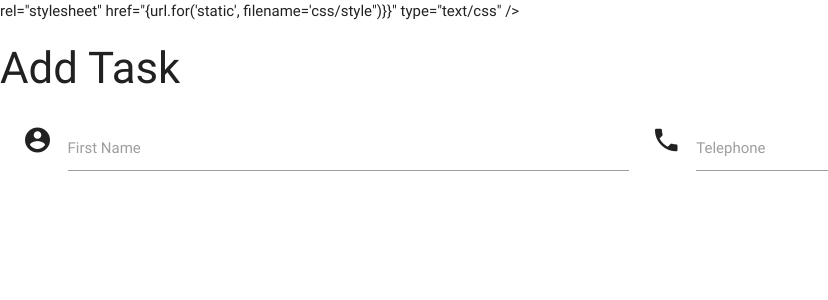
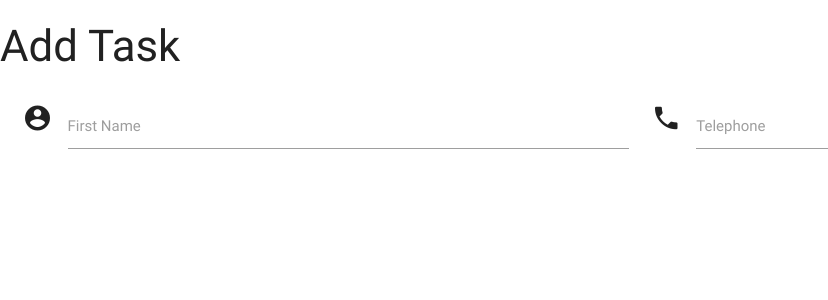
Before and after one commit to Jmcclain0129/task_manager, a Flask app: page /add_task in a window 1280 px wide. Shown: the top 300 px of the page, without its empty margins (0-828 px from the left). Run offline with Flask 2, Linux system fonts and the light colour scheme; some libraries are stand-ins or nearby versions.

Commit message:
refactored code still cannot see styling adopted

```diff
--- a/templates/base.html
+++ b/templates/base.html
@@ -4,7 +4,7 @@
 <head>
     <link href="https://fonts.googleapis.com/icon?family=Material+Icons" rel="stylesheet">
     <link rel="stylesheet" href="https://cdnjs.cloudflare.com/ajax/libs/materialize/0.100.2/css/materialize.min.css">
-    <link> rel="stylesheet" href="{url.for('static', filename='css/style")}}" type="text/css" />
+    <!--<link> rel="stylesheet" href="{url.for('static', filename='css/style")}}" type="text/css" />-->
 </head>
 
 <body>
```
Also changed, not shown: .c9/metadata/environment/app.py (+1 -1 lines), .c9/metadata/environment/requirements.txt, 1 other file.
